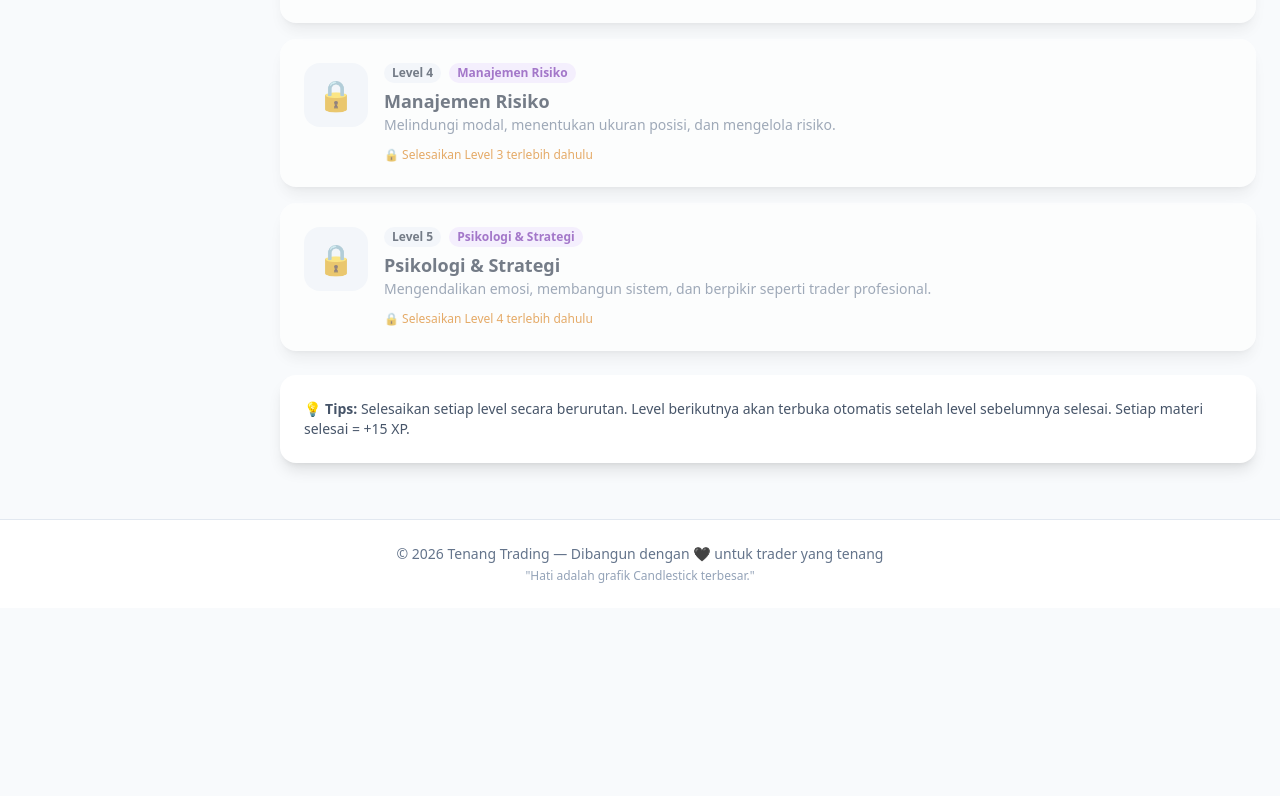
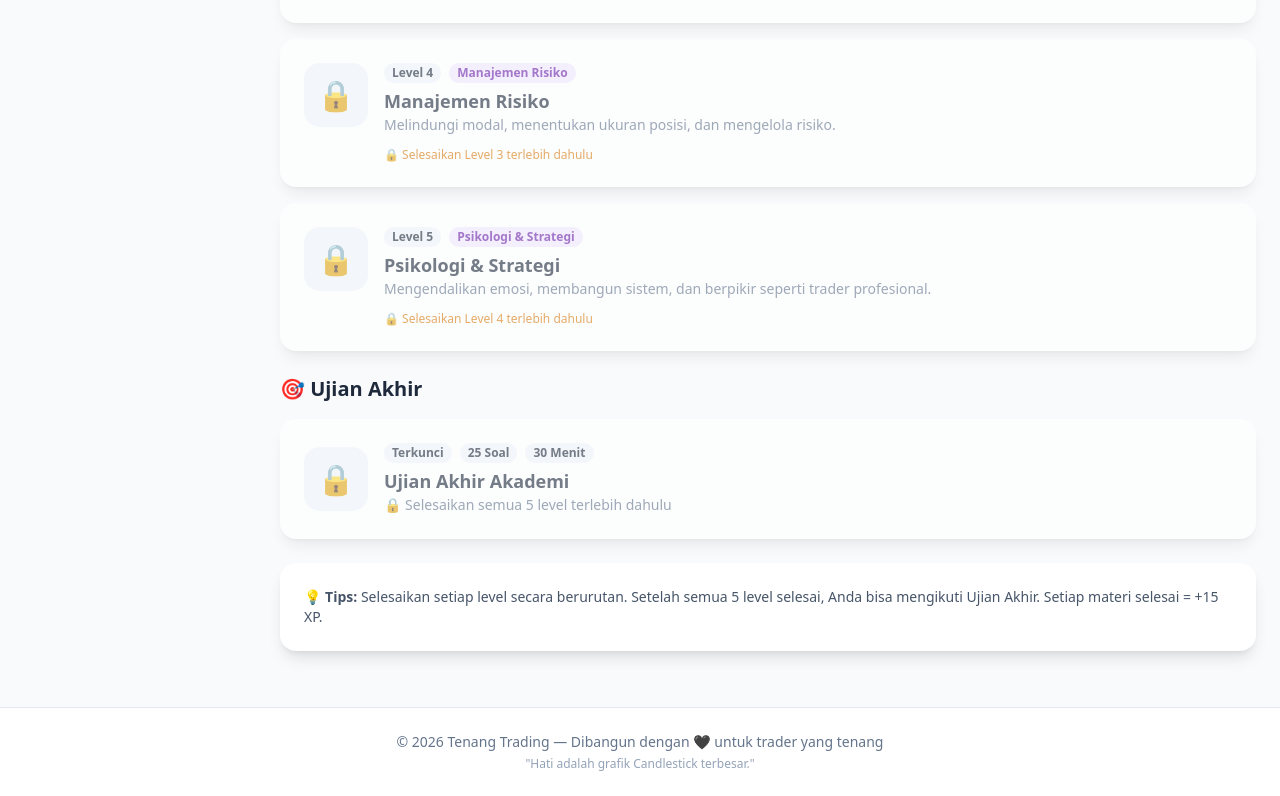
Before and after one commit to SRPakpahanSST/TTrading, a React (Vite) app: page /akademi in a window 1280 px wide. Shown: the part 822-1618 px from the top of the page. Before the commit the page ends 1430 px from the top, so only its background shows below. Built offline with nearby package versions, Linux system fonts and the light colour scheme.

Commit message:
Update index.jsx

```diff
--- a/src/pages/Akademi/index.jsx
+++ b/src/pages/Akademi/index.jsx
@@ -12,10 +12,8 @@ export default function Akademi() {
     const total = level.materi.length
     const levelSelesai = selesai === total
 
-    // Level 1 selalu terbuka
     if (level.level === 1) return { status: 'terbuka', selesai, total, levelSelesai }
 
-    // Cek level sebelumnya
     const levelSebelumnya = LEVELS.find((l) => l.level === level.level - 1)
     const levelSebelumnyaSelesai =
       hitungLevelSelesai(level.level - 1) === levelSebelumnya?.materi.length
@@ -23,6 +21,11 @@ export default function Akademi() {
     if (!levelSebelumnyaSelesai) return { status: 'terkunci', selesai, total, levelSelesai }
     return { status: 'terbuka', selesai, total, levelSelesai }
   }
+
+  // Cek semua level selesai
+  const semuaLevelSelesai = LEVELS.every(
+    (lv) => hitungLevelSelesai(lv.level) === lv.materi.length
+  )
 
   return (
     <div className="space-y-6 fade-in">
@@ -60,12 +63,12 @@ export default function Akademi() {
             return (
               <Card
                 key={level.level}
-                className={`${
-                  terkunci
-                    ? 'opacity-60'
-                    : 'cursor-pointer hover:shadow-xl transition-all'
-                }`}
-                onClick={() => !terkunci && navigate(`/akademi/level/${level.level}`)}
+                className={terkunci ? 'opacity-60' : ''}
+                onClick={() => {
+                  if (!terkunci) {
+                    navigate(`/akademi/level/${level.level}`)
+                  }
+                }}
               >
                 <div className="flex items-start gap-4">
                   <div
@@ -85,13 +88,7 @@ export default function Akademi() {
                   <div className="flex-1 min-w-0">
                     <div className="flex items-center gap-2 mb-1 flex-wrap">
                       <Badge
-                        color={
-                          info.levelSelesai
-                            ? 'green'
-                            : terkunci
-                            ? 'gray'
-                            : 'blue'
-                        }
+                        color={info.levelSelesai ? 'green' : terkunci ? 'gray' : 'blue'}
                         size="sm"
                       >
                         Level {level.level}
@@ -126,9 +123,7 @@ export default function Akademi() {
                         <div className="w-full bg-slate-200 dark:bg-slate-700 rounded-full h-2">
                           <div
                             className={`h-2 rounded-full transition-all duration-500 ${
-                              info.levelSelesai
-                                ? 'bg-green-500'
-                                : 'bg-indigo-500'
+                              info.levelSelesai ? 'bg-green-500' : 'bg-indigo-500'
                             }`}
                             style={{ width: `${progressPersen}%` }}
                           ></div>
@@ -143,9 +138,7 @@ export default function Akademi() {
                     )}
                   </div>
 
-                  {!terkunci && (
-                    <span className="text-slate-400 text-xl">→</span>
-                  )}
+                  {!terkunci && <span className="text-slate-400 text-xl">→</span>}
                 </div>
               </Card>
             )
@@ -153,12 +146,74 @@ export default function Akademi() {
         </div>
       </div>
 
+      {/* UJIAN AKHIR */}
+      <div>
+        <h2 className="text-xl font-bold text-slate-800 dark:text-white mb-4">
+          🎯 Ujian Akhir
+        </h2>
+        <Card
+          className={`${
+            semuaLevelSelesai
+              ? 'bg-gradient-to-br from-amber-500 to-orange-600 text-white'
+              : 'opacity-60'
+          }`}
+          onClick={() => semuaLevelSelesai && navigate('/akademi/ujian-akhir')}
+        >
+          <div className="flex items-center gap-4">
+            <div
+              className={`flex-shrink-0 w-16 h-16 rounded-2xl flex items-center justify-center ${
+                semuaLevelSelesai
+                  ? 'bg-white/20'
+                  : 'bg-slate-100 dark:bg-slate-700'
+              }`}
+            >
+              <span className="text-3xl">{semuaLevelSelesai ? '🎓' : '🔒'}</span>
+            </div>
+            <div className="flex-1 min-w-0">
+              <div className="flex items-center gap-2 mb-1 flex-wrap">
+                <Badge
+                  color={semuaLevelSelesai ? 'amber' : 'gray'}
+                  size="sm"
+                >
+                  {semuaLevelSelesai ? 'Terbuka' : 'Terkunci'}
+                </Badge>
+                <Badge color={semuaLevelSelesai ? 'purple' : 'gray'} size="sm">
+                  25 Soal
+                </Badge>
+                <Badge color={semuaLevelSelesai ? 'blue' : 'gray'} size="sm">
+                  30 Menit
+                </Badge>
+              </div>
+              <h3
+                className={`font-bold text-lg ${
+                  semuaLevelSelesai ? 'text-white' : 'text-slate-800 dark:text-white'
+                }`}
+              >
+                Ujian Akhir Akademi
+              </h3>
+              <p
+                className={`text-sm ${
+                  semuaLevelSelesai
+                    ? 'text-amber-100'
+                    : 'text-slate-500 dark:text-slate-400'
+                }`}
+              >
+                {semuaLevelSelesai
+                  ? 'Uji pemahaman Anda dari semua 5 level.'
+                  : '🔒 Selesaikan semua 5 level terlebih dahulu'}
+              </p>
+            </div>
+            {semuaLevelSelesai && <span className="text-white text-xl">→</span>}
+          </div>
+        </Card>
+      </div>
+
       {/* INFO */}
       <Card className="bg-blue-50 dark:bg-slate-700">
         <p className="text-sm text-slate-600 dark:text-slate-300">
           💡 <strong>Tips:</strong> Selesaikan setiap level secara berurutan.
-          Level berikutnya akan terbuka otomatis setelah level sebelumnya
-          selesai. Setiap materi selesai = +15 XP.
+          Setelah semua 5 level selesai, Anda bisa mengikuti Ujian Akhir.
+          Setiap materi selesai = +15 XP.
         </p>
       </Card>
     </div>
```
